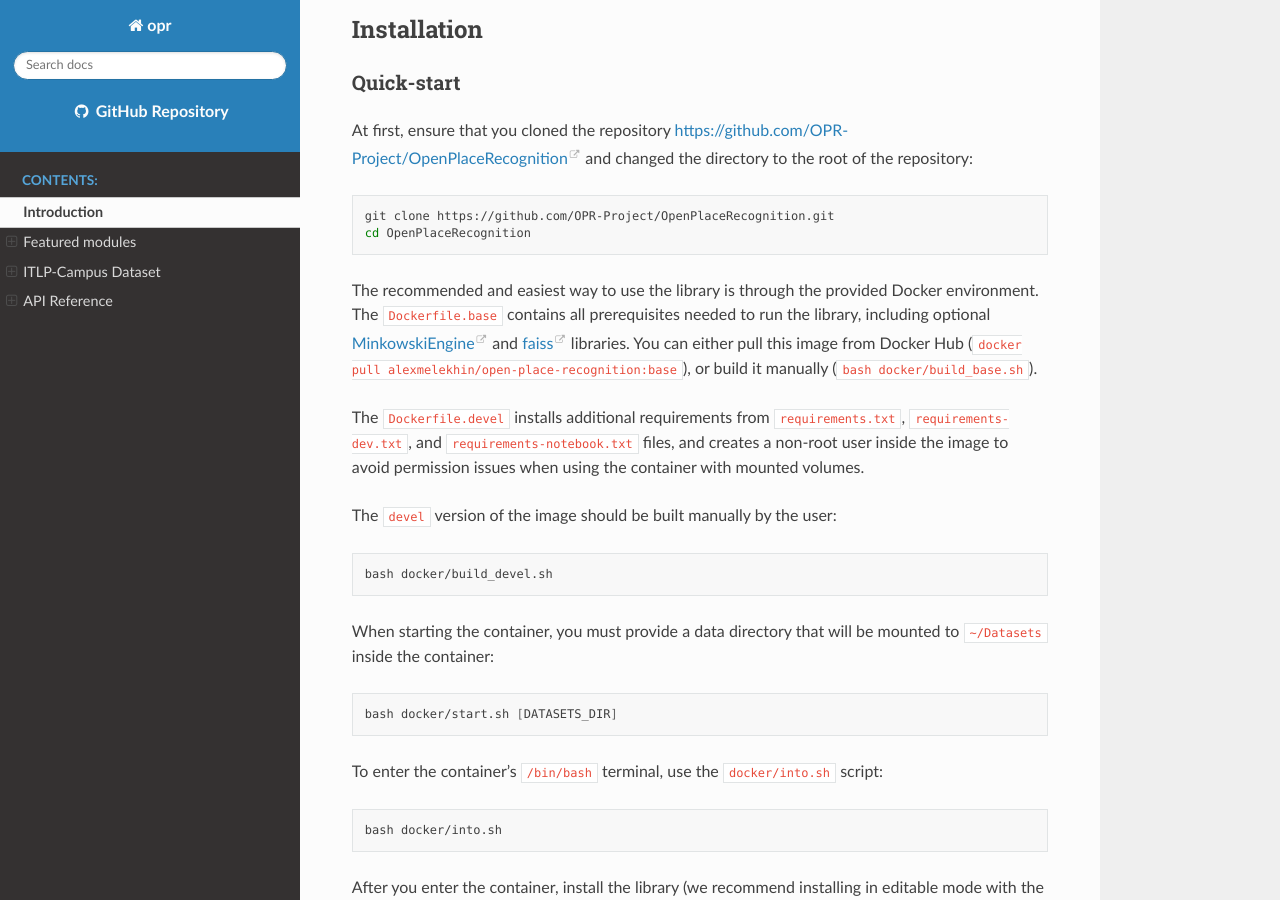
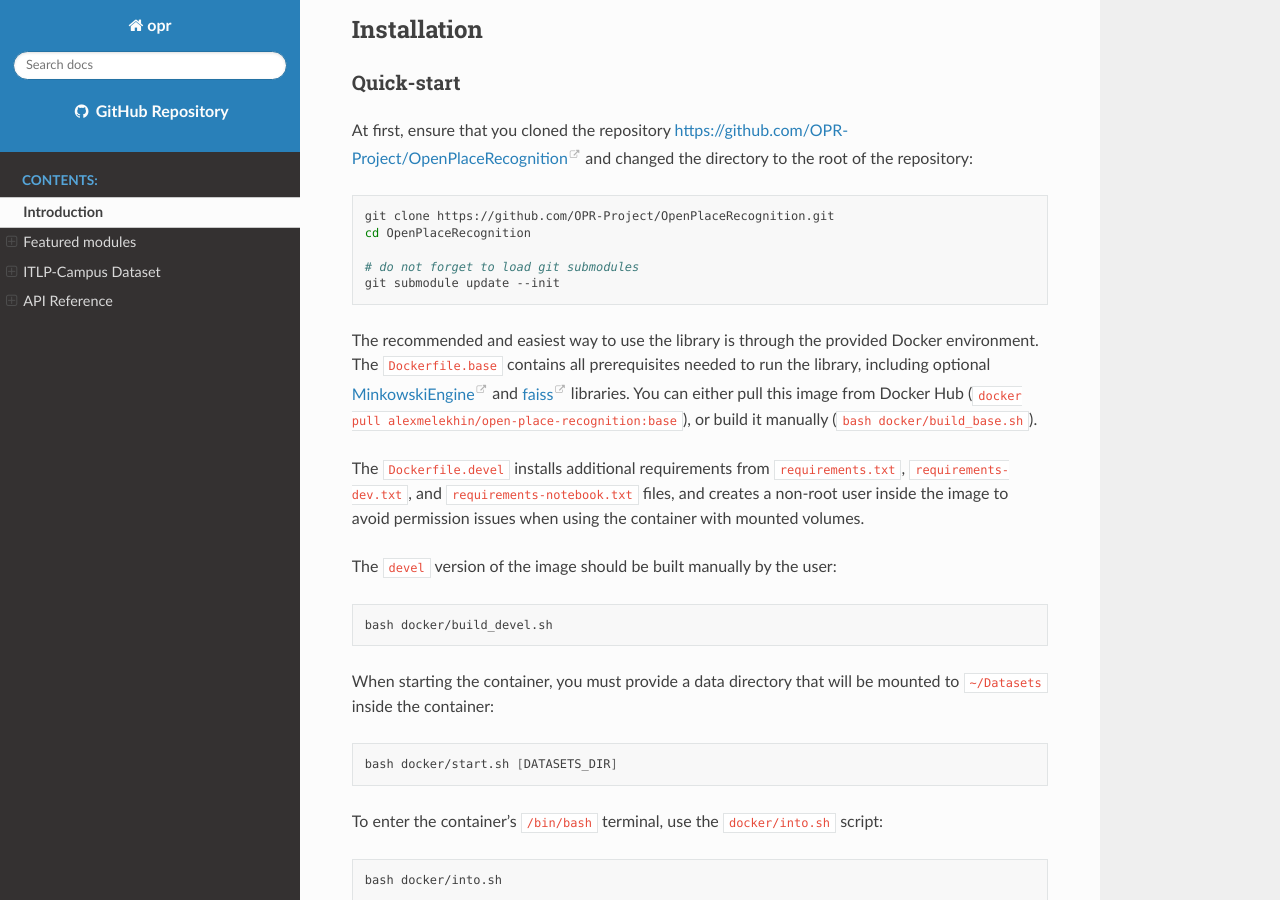
Before and after one commit to OPR-Project/OpenPlaceRecognition, a Sphinx documentation site: the page built from docs/source/index.rst, in a window 1280 px wide and 900 px high, scrolled down 1729 px. Built offline with Sphinx 7.4.7 and the Read the Docs theme 3.1.0, drawn with Linux system fonts in a browser that asks for light colours.

Commit message:
docs: add sumbodule update to quick start instruction

```diff
--- a/docs/source/index.rst
+++ b/docs/source/index.rst
@@ -44,6 +44,9 @@ and changed the directory to the root of the repository:
 
    git clone https://github.com/OPR-Project/OpenPlaceRecognition.git
    cd OpenPlaceRecognition
+
+   # do not forget to load git submodules
+   git submodule update --init
 
 The recommended and easiest way to use the library is through the provided Docker environment.
 The ``Dockerfile.base`` contains all prerequisites needed to run the library,
```
